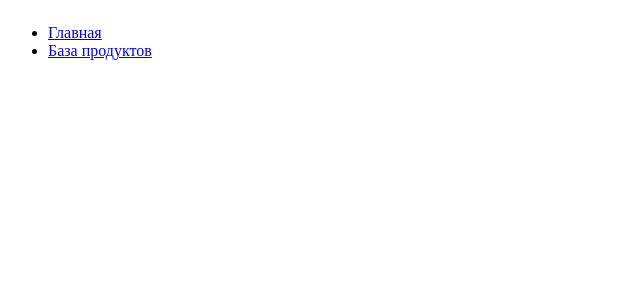
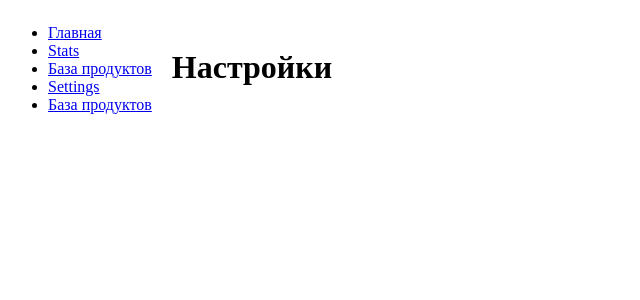
Before and after one commit to perevozchiko/novifood, a Next.js app: page /settings in a window 1280 px wide. Shown: the top 300 px of the page, without its empty margins (0-640 px from the left). Built offline with nearby package versions, Linux system fonts and the light colour scheme.

Commit message:
Add Stats and Settings pages and update Sidebar

```diff
--- /dev/null
+++ b/src/app/settings/page.js
@@ -0,0 +1,8 @@
+// src/app/settings/page.js
+import React from 'react';
+
+const SettingsPage = () => {
+  return <h1>Настройки</h1>;
+};
+
+export default SettingsPage;
--- a/src/components/Sidebar.js
+++ b/src/components/Sidebar.js
@@ -11,6 +11,15 @@ const Sidebar = () => {
             <Link href='/'>Главная</Link>
           </li>
           <li>
+            <Link href='/stats'>Stats</Link>
+          </li>
+          <li>
+            <Link href='/product-base'>База продуктов</Link>
+          </li>
+          <li>
+            <Link href='/settings'>Settings</Link>
+          </li>
+          <li>
             <Link href='/product-base'>База продуктов</Link>
           </li>
           {/* Добавьте другие ссылки по необходимости */}
```
Also changed, not shown: src/app/stats/page.js (added, +8 -0 lines).
